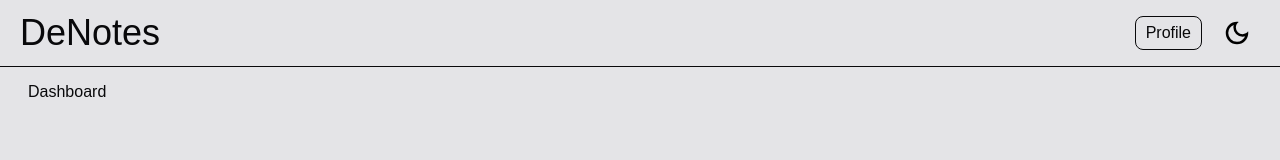
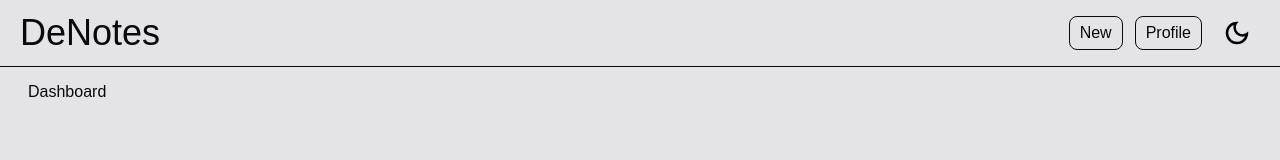
Before and after one commit to Electromorphous/DeNotes, a Next.js app: page /dashboard in a window 1280 px wide. Shown: the top 160 px of the page. Built offline with nearby package versions, Linux system fonts and the light colour scheme; no server answers; a web font is replaced by a local one.

Commit message:
add licensing

```diff
--- a/src/app/(pages)/dashboard/page.tsx
+++ b/src/app/(pages)/dashboard/page.tsx
@@ -10,9 +10,12 @@ function Dashboard() {
     <>
       <Header
         items={
-          <Button props={{ onClick: () => router.push("/profile") }}>
-            Profile
-          </Button>
+          <>
+            <Button props={{ onClick: () => {} }}>New</Button>
+            <Button props={{ onClick: () => router.push("/profile") }}>
+              Profile
+            </Button>
+          </>
         }
       />
       <main className="p-7 pt-20 min-h-screen transition-all bg-light-primary text-dark-primary dark:bg-dark-primary dark:text-light-primary">
```
Also changed, not shown: 1 other file (tests, documents, lock files or other folders).
